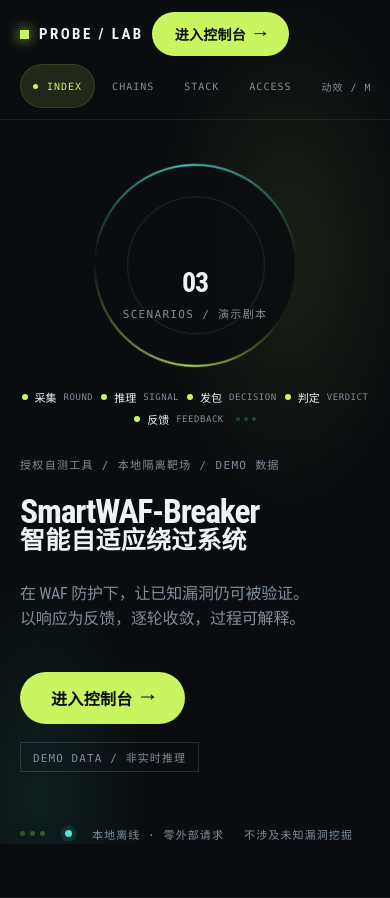
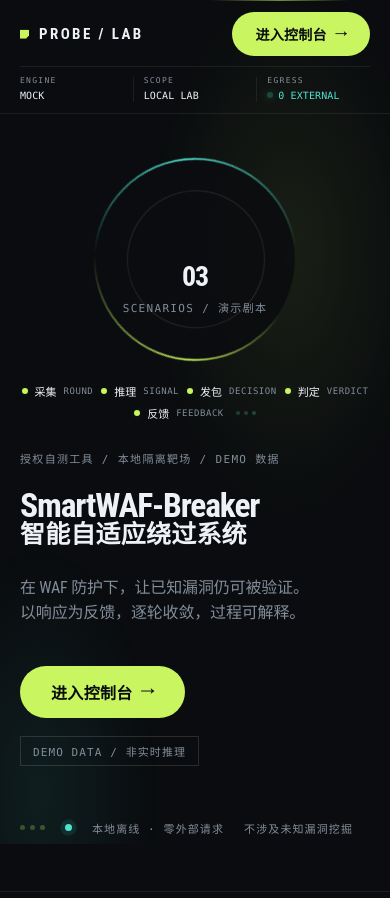
Before and after one commit to YangZhi2007/AI-web-, a plain HTML site: page webapp/index.html in a window 390 px wide. Drawn offline with Linux system fonts and the light colour scheme.

Commit message:
feat(index): 顶栏编号导航改为系统状态母线（ENGINE/SCOPE/EGRESS 遥测展示），清理死链与失效JS

```diff
--- a/webapp/css/index.css
+++ b/webapp/css/index.css
@@ -184,7 +184,9 @@
       }
       /* 涟漪/过渡样式已抽到 css/core.css（两页共用，对应 js/core.js） */
 
-      /* ---------- ① 顶部导航 ---------- */
+      /* ---------- ① 顶部状态母线（替代原编号导航） ----------
+         设计定调：工业仪表台的上沿状态带。原 5 项导航中 3 项指向已废弃 section，
+         属无效功能；现改为只读遥测「展示」，把授权 / 离线 / 零外联口径前置到首屏。 */
       .site-head {
         position: relative;
         z-index: 20;
@@ -205,6 +207,28 @@
         background: var(--line);
         pointer-events: none;
       }
+      /* 顶部扫描母线：一条酸柠光带横扫全幅，是这条状态带的记忆点（只动 transform） */
+      .site-head::before {
+        content: "";
+        position: absolute;
+        top: 0;
+        left: 50%;
+        width: 36vw;
+        height: 1px;
+        margin-left: -18vw;
+        background: linear-gradient(90deg, transparent, var(--accent), transparent);
+        opacity: 0.55;
+        animation: headSweep 9s linear infinite;
+        pointer-events: none;
+      }
+      @keyframes headSweep {
+        from {
+          transform: translateX(-100vw);
+        }
+        to {
+          transform: translateX(100vw);
+        }
+      }
       .brand {
         display: inline-flex;
         align-items: center;
@@ -220,67 +244,65 @@
         background: var(--accent);
         margin-right: 10px;
         box-shadow: 0 0 14px var(--accent);
+        /* 切角：读作仪器上的校准块，而非普通圆点/方块 */
+        clip-path: polygon(0 0, 100% 0, 100% 68%, 68% 100%, 0 100%);
         transition:
           background var(--d) var(--ease),
           box-shadow var(--d) var(--ease);
       }
-      .nav {
+      /* 三段遥测：靠 1px 发丝线分栏，不用卡片与阴影，保持仪表台密度 */
+      .telemetry {
         display: flex;
-        gap: 4px;
-        margin-left: auto;
-        flex-wrap: wrap;
+        align-items: stretch;
+        margin: 0 0 0 auto;
+        min-width: 0;
+        border-left: 1px solid var(--line);
       }
-      .nav-item {
-        --link-color: var(--muted);
-        display: inline-flex;
-        align-items: center;
-        min-height: 44px;
-        padding: 0 16px;
+      .telemetry__cell {
+        display: flex;
+        flex-direction: column;
+        justify-content: center;
+        gap: 5px;
+        min-width: 0;
+        padding: 0 18px;
+        border-right: 1px solid var(--line);
+      }
+      .telemetry dt {
+        margin: 0;
         color: var(--muted);
-        border: 1px solid transparent;
-        border-radius: var(--r-pill);
-        font: 11px var(--mono);
-        letter-spacing: 0.1em;
+        font: 9px/1 var(--mono);
+        letter-spacing: 0.16em;
         text-transform: uppercase;
-        transition:
-          color var(--d-fast),
-          border-color var(--d-fast),
-          background var(--d-fast);
+        white-space: nowrap;
       }
-      .nav-item:hover,
-      .nav-item:focus-visible,
-      .nav-item.is-current {
-        color: var(--accent);
-        border-color: var(--accent-soft);
-        background: var(--accent-soft);
+      .telemetry dd {
+        margin: 0;
+        color: var(--ink);
+        font: 500 12px/1.2 var(--mono);
+        letter-spacing: 0.01em;
+        white-space: nowrap;
+        font-variant-numeric: tabular-nums;
       }
-      .nav-item.is-current::before {
-        content: "";
-        width: 5px;
-        height: 5px;
+      .telemetry__dim {
+        color: var(--muted);
+        font-weight: 400;
+      }
+      .telemetry__cell--ok dd {
+        color: var(--accent-2);
+      }
+      .telemetry__dot {
+        display: inline-block;
+        width: 6px;
+        height: 6px;
+        margin-right: 5px;
         border-radius: 50%;
-        background: var(--accent);
-        margin-right: 9px;
+        background: var(--accent-2);
+        box-shadow: 0 0 8px var(--accent-2);
+        animation: dotFlash 2s var(--ease) infinite;
+        vertical-align: 1px;
       }
-      .head-cta {
-        display: inline-flex;
-        align-items: center;
-        min-height: 44px;
-        padding: 0 18px;
-        border-radius: var(--r-pill);
-        border: 1px solid var(--line-2);
-        font-size: 13px;
-        color: var(--ink);
-        white-space: nowrap;
-        transition:
-          border-color var(--d-fast),
-          color var(--d-fast),
-          background var(--d-fast);
-      }
-      .head-cta:hover {
-        border-color: var(--accent);
-        color: var(--accent);
-        background: var(--accent-soft);
+      .site-head > .btn {
+        flex: none;
       }
 
       /* ---------- ② 全屏非对称 Hero ---------- */
@@ -988,6 +1010,10 @@
         .cursor {
           display: none !important;
         }
+        /* 扫描母线是纯装饰，动效关闭时不留一条静止的亮线 */
+        .site-head::before {
+          display: none !important;
+        }
         .stage,
         .stage-dots i {
           opacity: 1 !important;
@@ -1002,6 +1028,15 @@
       }
 
       /* ---------- 响应式 ---------- */
+      /* 中等视口：隐藏次要后缀，三段保留主读数，形成 1600+ 完整 / 1600- 精简的密度梯度 */
+      @media (max-width: 1599px) {
+        .telemetry__dim {
+          display: none;
+        }
+        .telemetry__cell {
+          padding: 0 14px;
+        }
+      }
       @media (max-width: 1100px) {
         .hero {
           grid-template-columns: 1fr;
@@ -1011,6 +1046,13 @@
         .hero-right {
           min-height: 300px;
           order: -1;
+        }
+        /* 中等视口：状态母线收紧分栏、隐藏次要后缀，避免挤压品牌与主按钮 */
+        .telemetry__cell {
+          padding: 0 12px;
+        }
+        .telemetry__dim {
+          display: none;
         }
         .halo {
           width: min(52vw, 300px);
@@ -1027,23 +1069,40 @@
         }
         .site-head {
           flex-wrap: wrap;
-          gap: 8px;
+          gap: 10px 12px;
           padding: 12px 0;
           min-height: 0;
         }
-        .nav {
+        /* 状态母线在窄屏沉为第二行，三段等分；隐藏次要后缀避免挤压 */
+        .telemetry {
           order: 3;
           width: 100%;
           margin-left: 0;
-          overflow-x: auto;
-          flex-wrap: nowrap;
+          padding-top: 10px;
+          border-left: 0;
+          border-top: 1px solid var(--line);
         }
-        .nav-item {
-          padding: 0 12px;
-          white-space: nowrap;
+        .telemetry__cell {
+          flex: 1 1 0;
+          padding: 0 10px;
+        }
+        .telemetry__cell:first-child {
+          padding-left: 0;
+        }
+        .telemetry__cell:last-child {
+          padding-right: 0;
+          border-right: 0;
+        }
+        .telemetry__dim {
+          display: none;
+        }
+        .telemetry dt {
+          font-size: 8px;
+        }
+        .telemetry dd {
           font-size: 10px;
         }
-        .head-cta {
+        .site-head > .btn {
           margin-left: auto;
         }
         .hero {
@@ -1111,8 +1170,11 @@
         .brand {
           font-size: 16px;
         }
-        .nav-item {
-          font-size: 12px;
+        .telemetry dt {
+          font-size: 10px;
+        }
+        .telemetry dd {
+          font-size: 13px;
         }
       }
       @media (min-width: 2200px) {
--- a/webapp/index.html
+++ b/webapp/index.html
@@ -40,13 +40,24 @@
     <div class="wrap">
       <header class="site-head">
         <a class="brand" href="index.html"><i></i>PROBE / LAB</a>
-        <nav class="nav" aria-label="主导航">
-          <a class="nav-item is-current" href="#hero">INDEX</a>
-          <a class="nav-item" href="#chains">CHAINS</a>
-          <a class="nav-item" href="#brands">STACK</a>
-          <a class="nav-item" href="#access">ACCESS</a>
-          <a class="nav-item" href="#motion">动效 / MOTION</a>
-        </nav>
+
+        <!-- 系统状态母线：替代原 5 项编号导航（其中 3 项目标区块已废弃、点击无效）。
+             这是只读遥测「展示」而非导航，把授权靶场 / 契约桩 / 零外联的合规口径前置到首屏。 -->
+        <dl class="telemetry" aria-label="系统运行状态 · 演示数据">
+          <div class="telemetry__cell">
+            <dt>ENGINE</dt>
+            <dd>MOCK<span class="telemetry__dim"> / CONTRACT STUB</span></dd>
+          </div>
+          <div class="telemetry__cell">
+            <dt>SCOPE</dt>
+            <dd>LOCAL LAB<span class="telemetry__dim"> / 隔离靶场</span></dd>
+          </div>
+          <div class="telemetry__cell telemetry__cell--ok">
+            <dt>EGRESS</dt>
+            <dd><i class="telemetry__dot" aria-hidden="true"></i>0 EXTERNAL<span class="telemetry__dim"> REQ</span></dd>
+          </div>
+        </dl>
+
         <a
           class="btn btn--primary btn--sm"
           href="console.html"
--- a/webapp/js/index.js
+++ b/webapp/js/index.js
@@ -38,24 +38,7 @@
           { threshold: 0.14 },
         );
         $$("[data-reveal]").forEach((el) => revealObserver.observe(el));
-        const navObserver = new IntersectionObserver(
-          (entries) => {
-            entries.forEach((e) => {
-              if (!e.isIntersecting) return;
-              $$(".nav-item").forEach((a) =>
-                a.classList.toggle(
-                  "is-current",
-                  a.getAttribute("href") === "#" + e.target.id,
-                ),
-              );
-            });
-          },
-          { rootMargin: "-40% 0px -55% 0px" },
-        );
-        ["hero", "chains", "brands", "access"].forEach((id) => {
-          const el = $("#" + id);
-          if (el) navObserver.observe(el);
-        });
+        /* 顶栏已由「编号导航」改为只读状态母线，不再需要滚动高亮 navObserver */
       } else {
         $$("[data-reveal],.stages").forEach((el) => el.classList.add("in"));
       }
@@ -104,7 +87,7 @@
 
       /* 声音开关 */
       const soundBtn = $("#soundBtn");
-      soundBtn.addEventListener("click", () => {
+      soundBtn?.addEventListener("click", () => {
         const on = soundBtn.getAttribute("aria-checked") !== "true";
         soundBtn.setAttribute("aria-checked", String(on));
         soundBtn.textContent = on ? "ON" : "OFF";
@@ -142,22 +125,22 @@
         holdBtn.classList.remove("is-holding");
         setHoldText("RELEASE");
       }
-      holdBtn.addEventListener("pointerdown", startHold);
+      holdBtn?.addEventListener("pointerdown", startHold);
       ["pointerup", "pointercancel", "pointerleave"].forEach((ev) =>
-        holdBtn.addEventListener(ev, stopHold),
+        holdBtn?.addEventListener(ev, stopHold),
       );
-      holdBtn.addEventListener("keydown", (e) => {
+      holdBtn?.addEventListener("keydown", (e) => {
         if (e.key === " " || e.key === "Enter") {
           e.preventDefault();
           startHold();
         }
       });
-      holdBtn.addEventListener("keyup", (e) => {
+      holdBtn?.addEventListener("keyup", (e) => {
         if (e.key === " " || e.key === "Enter") stopHold();
       });
 
       /* Early Access */
-      $("#codeBtn").addEventListener("click", () => {
+      $("#codeBtn")?.addEventListener("click", () => {
         const v = $("#codeInput").value.trim();
         $("#codeFeedback").textContent = v
           ? "已记录「" +
@@ -165,6 +148,6 @@
             "」· 本地演示，未提交、未联网、未存储。"
           : "请输入邀请码后再确认（本地演示）。";
       });
-      $("#codeInput").addEventListener("keydown", (e) => {
+      $("#codeInput")?.addEventListener("keydown", (e) => {
         if (e.key === "Enter") $("#codeBtn").click();
       });
```
Also changed, not shown: docs/screenshots/主页-1920-SmartWAF-Breaker.png, 1 other file.
